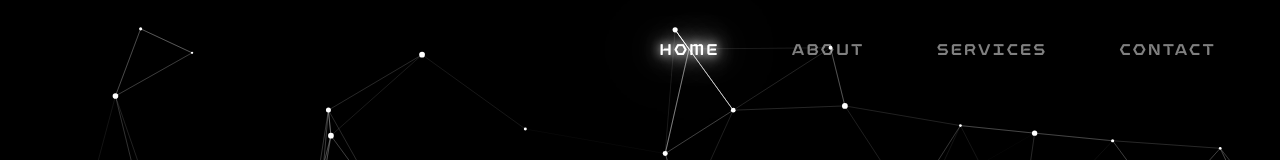
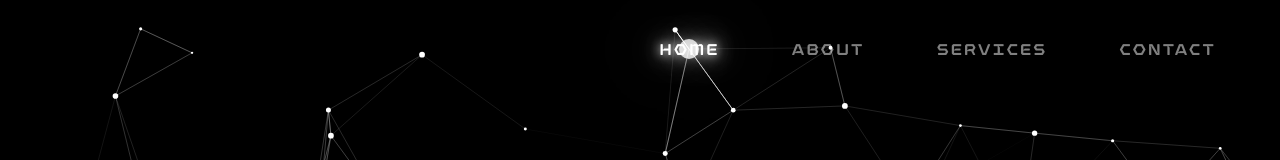
Before and after one commit to shinojeattath/RACE, a React (Vite) app: page / in a window 1280 px wide. In both pictures the pointer is over the link "HOME". Shown: the top 160 px of the page. Built offline with nearby package versions, Linux system fonts and the light colour scheme; a web font is replaced by a local one.

Commit message:
cursor styled

```diff
--- a/src/App.jsx
+++ b/src/App.jsx
@@ -3,6 +3,7 @@ import { BrowserRouter as Router, Route, Routes } from 'react-router-dom';
 import Loading from './Components/Loading';
 import ParticlesComponent from './Components/Particles';
 import Navbar from './Components/NavBar';
+import CustomCursor from './Components/Cursor'; // Import the CustomCursor component
 
 // Lazy load components
 const LandingPage = lazy(() => import('./Components/LandingPage'));
@@ -13,6 +14,7 @@ const App = () => {
   return (
     <Router>
       <div>
+        <CustomCursor /> {/* Add the CustomCursor here */}
         <ParticlesComponent />
         <Navbar />
         <Suspense fallback={<Loading />}>
--- a/src/Components/css/NavBar.css
+++ b/src/Components/css/NavBar.css
@@ -30,6 +30,7 @@
   .navbar-links a:hover {
     animation: none;
     color: #fff;
+    cursor: none;
     text-shadow: 0 0 10px #ffffff,
                  0 0 20px #ffffff,
                  0 0 40px #ffffff,
```
Also changed, not shown: index.css (indentation only).
